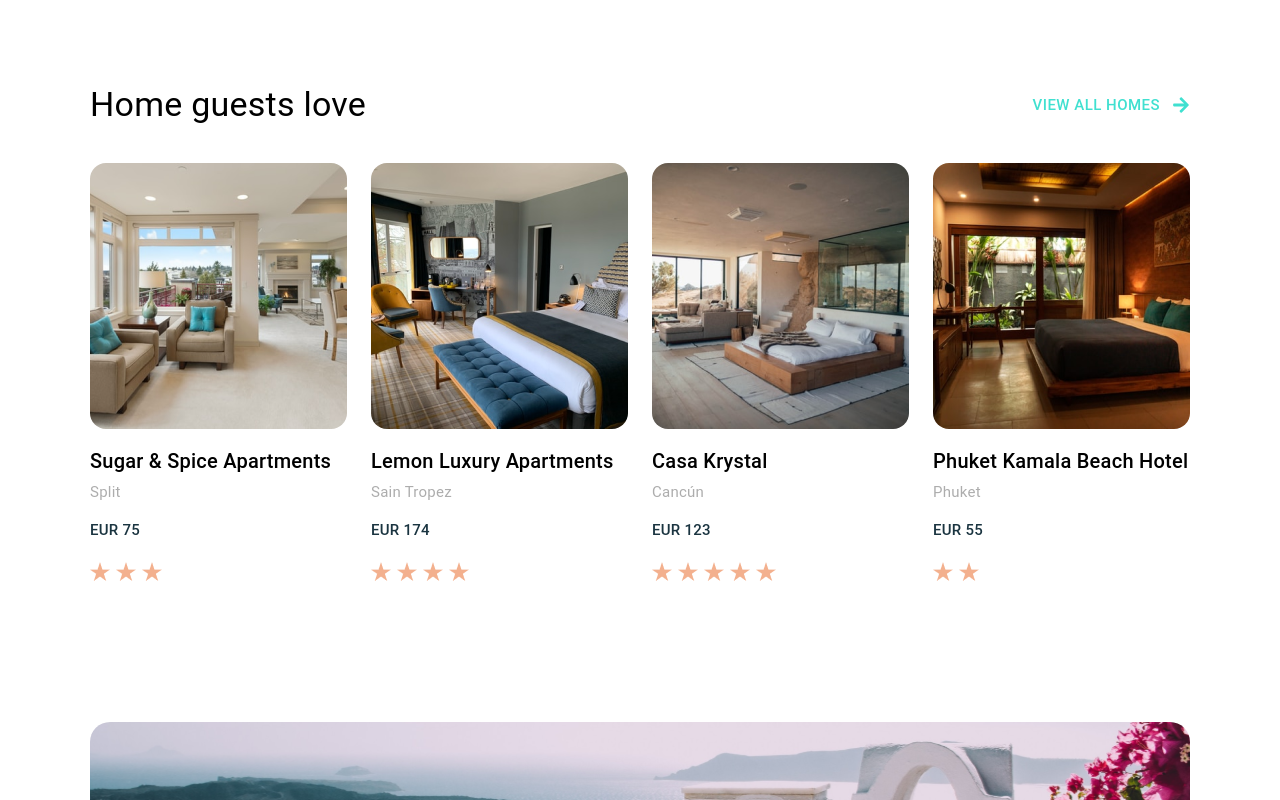
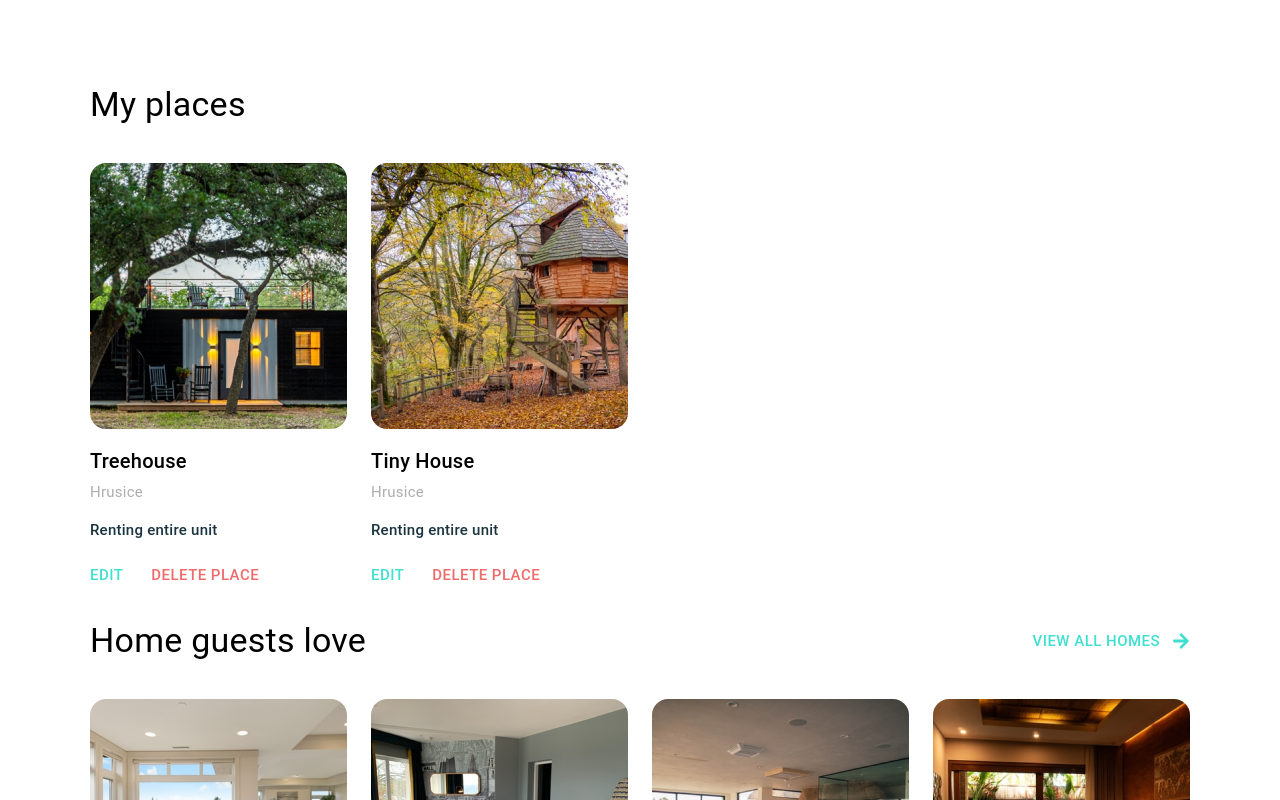
Before and after one commit to HasanColakovic99/devacademy-project, a React (Create React App) app: page / in a window 1280 px wide. Shown: the part 1020-1820 px from the top of the page. Built offline with nearby package versions, Linux system fonts and the light colour scheme.

Commit message:
Created and finished place card component

```diff
--- a/src/components/AccommodationCard/AccommodationCardStyle.ts
+++ b/src/components/AccommodationCard/AccommodationCardStyle.ts
@@ -43,7 +43,6 @@ export const Title = styled.h3`
     font-size: 20px;
     line-height: 24px;
     letter-spacing: 0.25px;
-    color: #000000;
     margin-bottom: 10px;
 `;
 
--- a/src/components/Button/ButtonStyle.ts
+++ b/src/components/Button/ButtonStyle.ts
@@ -38,6 +38,17 @@ export const Button = styled.button<{variant: string; rightIcon: boolean, leftIc
         }
     `};
 
+    ${({variant}) => variant === 'isTernary' && `
+        color: #EF6B6B;;
+        padding: 0;
+        box-shadow: none;
+        background: #FFFFFF;
+
+        &:hover {
+            color: #BF5555;
+        }
+    `};
+
     ${({rightIcon}) => rightIcon && `
         display: flex;
         align-items: center;
--- a/src/components/Main/Main.tsx
+++ b/src/components/Main/Main.tsx
@@ -9,6 +9,8 @@ import AccommodationCard from "../AccommodationCard/AccommodationCard";
 import AccommodationDetails from "../AccommodationDetails/AccommodationDetails";
 import accommodationsMock from "../../lib/mock/accommodations";
 import cityCardsMock from "../../lib/mock/citycards";
+import placeCardsMock from "../../lib/mock/placecards";
+import PlaceCard from "../PlaceCard/PlaceCard";
 
 const MainPage = () => {
     return (
@@ -24,6 +26,19 @@ const MainPage = () => {
                             imgSrc={citycard.imgSrc}
                             cityName={citycard.name}
                             properties={citycard.count}
+                        />
+                        ))}
+                    </Grid>
+                </Section>
+                <Section title="My places">
+                    <Grid>
+                        {placeCardsMock.map((place, index) => (
+                        <PlaceCard
+                            key={index}
+                            imgSrc={place.imgSrc}
+                            title={place.title}
+                            location={place.location}
+                            subtitle={place.subtitle}
                         />
                         ))}
                     </Grid>
--- /dev/null
+++ b/src/components/PlaceCard/PlaceCard.tsx
@@ -0,0 +1,29 @@
+import {CardWrapper, Figure, Image, Title, Location, Price} from '../AccommodationCard/AccommodationCardStyle';
+import {Buttons} from './PlaceCardStyle';
+import Button from '../Button/Button';
+
+interface Data {
+    imgSrc: string;
+    title: string;
+    location: string;
+    subtitle: string;
+}
+
+const PlaceCard: React.FC<Data> = (props) => {
+    return (
+        <CardWrapper>
+            <Figure>
+                <Image src={props.imgSrc}/>
+            </Figure>
+            <Title>{props.title}</Title>
+            <Location>{props.location}</Location>
+            <Price>{props.subtitle}</Price>
+            <Buttons>
+                <Button text="Edit" variant="isSecondary"/>
+                <Button text="Delete place" variant="isTernary"/>
+            </Buttons>
+        </CardWrapper>
+    );
+}
+
+export default PlaceCard;
--- /dev/null
+++ b/src/components/PlaceCard/PlaceCardStyle.ts
@@ -0,0 +1,6 @@
+import styled from "styled-components";
+
+export const Buttons = styled.div`
+    display: flex;
+    gap: 28px;
+`;
--- /dev/null
+++ b/src/lib/mock/placecards.ts
@@ -0,0 +1,19 @@
+import PlaceCard1 from '../../assets/placecard1.png';
+import PlaceCard2 from '../../assets/placecard2.png';
+
+const placeCardsMock = [
+    {
+		imgSrc: PlaceCard1,
+		title: "Treehouse",
+		location: "Hrusice",
+		subtitle: "Renting entire unit"
+    },
+    {
+		imgSrc: PlaceCard2,
+		title: "Tiny House",
+		location: "Hrusice",
+		subtitle: "Renting entire unit"
+    }
+];
+
+export default placeCardsMock;
```
Also changed, not shown: src/assets/placecard1.png (added), src/assets/placecard2.png (added).
